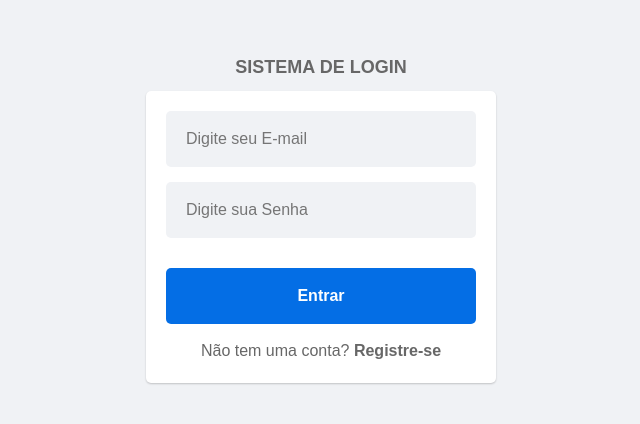
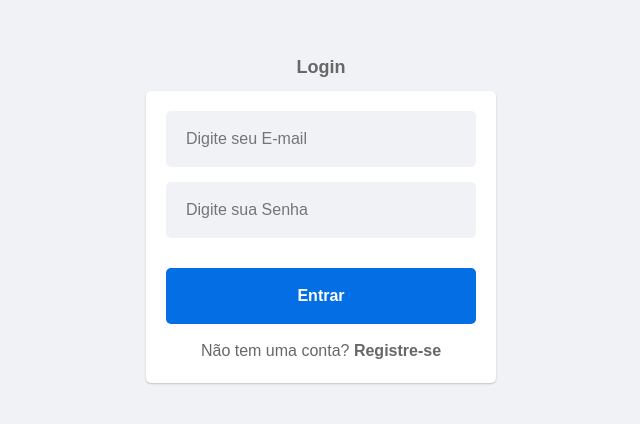
Before and after one commit to andrelobo/teste-front, a React (Create React App) app: page / in a window 1280 px wide. Shown: the part 182-606 px from the top of the page, without its empty margins (319-959 px from the left). Built offline with nearby package versions, Linux system fonts and the light colour scheme.

Commit message:
fix: form labels

```diff
--- a/src/pages/Signin/index.js
+++ b/src/pages/Signin/index.js
@@ -31,7 +31,7 @@ const Signin = () => {
 
   return (
     <C.Container>
-      <C.Label>SISTEMA DE LOGIN</C.Label>
+      <C.Label>Login</C.Label>
       <C.Content>
         <Input
           type="email"
```
